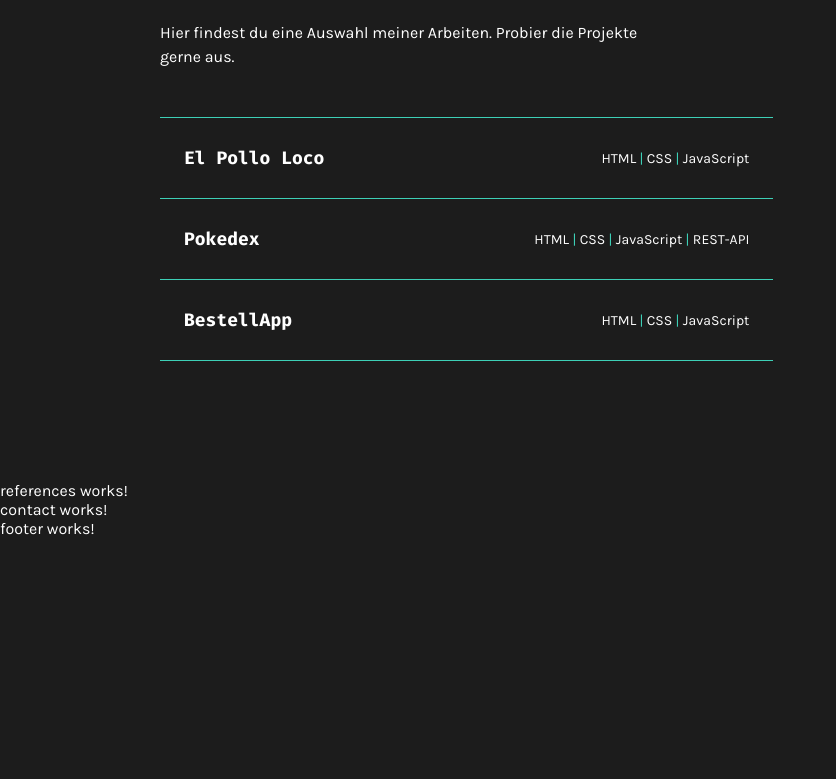
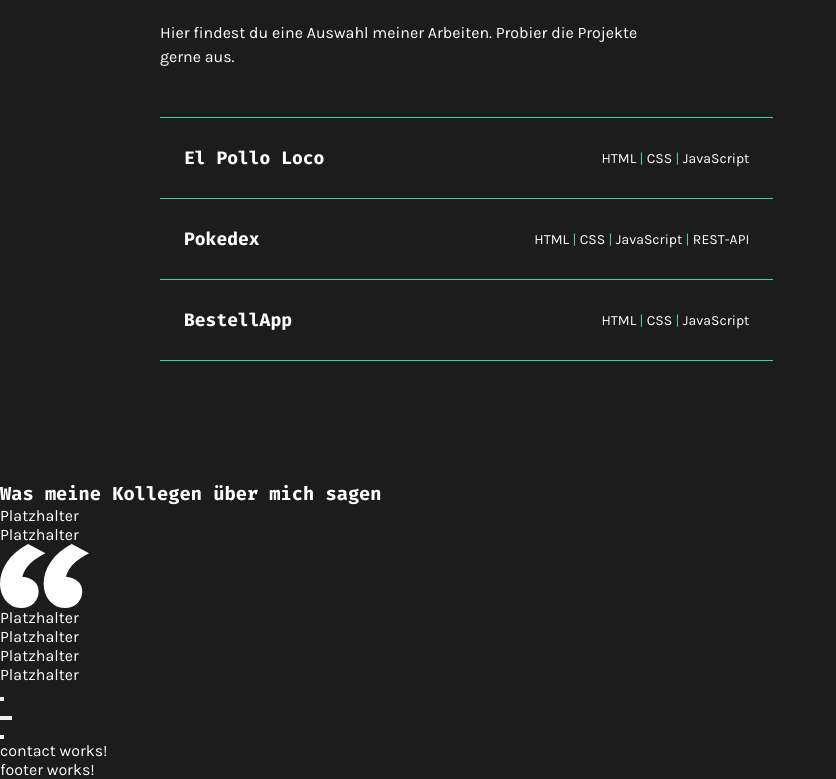
Before and after one commit to SebaBuch/Portfolio, an Angular app: page / in a window 1280 px wide. Shown: the part 2354-3133 px from the top of the page, without its empty margins (0-836 px from the left). Before the commit the page ends 2892 px from the top, so only its background shows below. Built offline with nearby package versions, Linux system fonts and the light colour scheme.

Commit message:
Add references slider structure and logic

```diff
--- a/src/app/main-page/projects/projects.ts
+++ b/src/app/main-page/projects/projects.ts
@@ -62,7 +62,7 @@ export class Projects {
         icon = '/icons/tech-angular.svg';
         break;
       case 'Firebase':
-        icon = '/icons/tech-Firebase.svg';
+        icon = '/icons/tech-firebase.svg';
         break;
     }
     return icon;
--- a/src/app/main-page/references/references.html
+++ b/src/app/main-page/references/references.html
@@ -1 +1,36 @@
-<p>references works!</p>
+<section class="references">
+    <h3>{{ languageService.translate('referencesTitle') }}</h3>
+
+    @let previous = references[getPreviousIndex()];
+    @let current = references[currentIndex()];
+    @let next = references[getNextIndex()];
+
+    <div class="ref-track">
+        <div class="ref-card ref-side">
+            <p class="ref-text">{{ languageService.translate(previous.textKey) }}</p>
+            <p class="ref-author">{{ previous.author }}</p>
+        </div>
+
+        <div class="ref-card active">
+            <img class="quote" src="/icons/quotes.svg" alt="">
+            <p class="ref-text">{{ languageService.translate(current.textKey) }}</p>
+            <p class="ref-author">{{ current.author }}</p>
+        </div>
+
+        <div class="ref-card ref-side">
+            <p class="ref-text">{{ languageService.translate(next.textKey) }}</p>
+            <p class="ref-author">{{ next.author }}</p>
+        </div>
+    </div>
+
+    <div class="ref-controls">
+        <button class="arrow-btn arrow-left" (click)="showPrevious()" aria-label="Vorherige Referenz"></button>
+        <div class="dots">
+            @for (reference of references; track $index; let i = $index) {
+            <button class="dot" [class.active]="i === currentIndex()" (click)="showReference(i)"
+                aria-label="Referenz anzeigen"></button>
+            }
+        </div>
+        <button class="arrow-btn arrow-right" (click)="showNext()" aria-label="Nächste Referenz"></button>
+    </div>
+</section>
--- a/src/app/main-page/references/references.ts
+++ b/src/app/main-page/references/references.ts
@@ -1,4 +1,5 @@
-import { Component } from '@angular/core';
+import { Component, signal } from '@angular/core';
+import { LanguageService } from '../../shared/services/language-service';
 
 @Component({
   imports: [],
@@ -6,4 +7,39 @@ import { Component } from '@angular/core';
   styleUrl: './references.scss',
   templateUrl: './references.html',
 })
-export class References {}
+export class References {
+  references = [
+    { textKey: 'referenceText1', author: 'Platzhalter' },
+    { textKey: 'referenceText2', author: 'Platzhalter' },
+    { textKey: 'referenceText3', author: 'Platzhalter' }
+  ];
+  currentIndex = signal(0);
+
+  constructor(public languageService: LanguageService) {}
+
+  getPreviousIndex(): number {
+    if (this.currentIndex() === 0) {
+      return this.references.length - 1;
+    }
+    return this.currentIndex() - 1;
+  }
+
+  getNextIndex(): number {
+    if (this.currentIndex() === this.references.length - 1) {
+      return 0;
+    }
+    return this.currentIndex() + 1;
+  }
+
+  showPrevious() {
+    this.currentIndex.set(this.getPreviousIndex());
+  }
+
+  showNext() {
+    this.currentIndex.set(this.getNextIndex());
+  }
+
+  showReference(index: number) {
+    this.currentIndex.set(index);
+  }
+}
```
